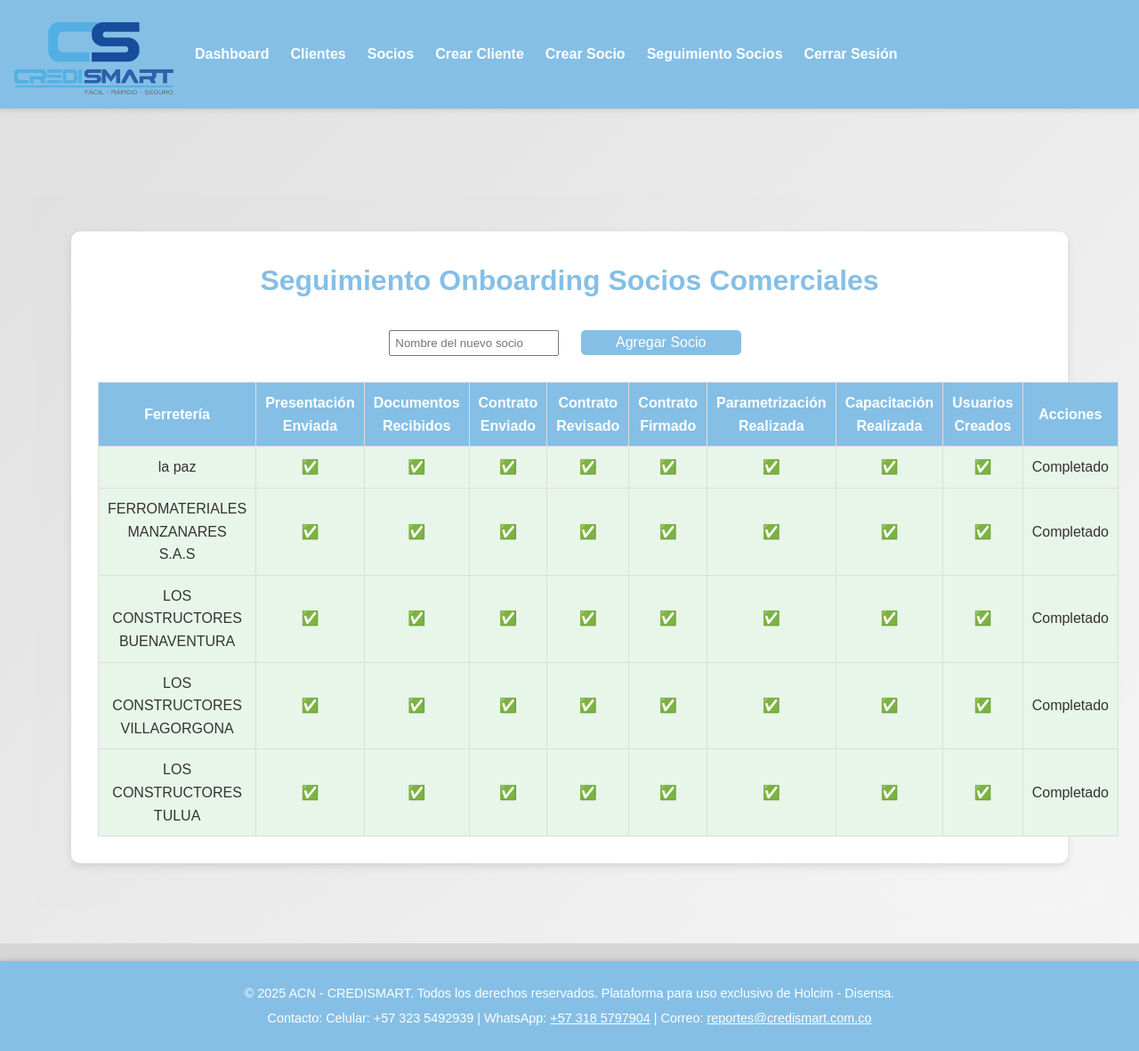
After one commit to Gonzalo-Montilla/ProyectoDisensa, a Django app: page /onboarding/ in a window 1280 px wide. The commit adds this page. Shown: the whole page at 89% size. Run offline with Django 5.2, Linux system fonts and the light colour scheme; data comes from the database, SQL or seed files in the repository; both versions use the stored data as it was after the commit.

Commit message:
funcionalidad de seguimiento onboarding y estilos propis

```diff
--- a/businessapp/models.py
+++ b/businessapp/models.py
@@ -47,3 +47,25 @@ class Client(models.Model):
 
     def __str__(self):
         return self.name
+
+class PartnerOnboarding(models.Model):
+    partner_name = models.CharField(max_length=200, unique=True)
+    presentation_sent = models.BooleanField(default=False)
+    documents_received = models.BooleanField(default=False)
+    contract_sent = models.BooleanField(default=False)
+    contract_reviewed = models.BooleanField(default=False)
+    contract_signed = models.BooleanField(default=False)
+    parametrization_done = models.BooleanField(default=False)
+    training_done = models.BooleanField(default=False)
+    users_created = models.BooleanField(default=False)
+    created_at = models.DateTimeField(auto_now_add=True)
+    updated_at = models.DateTimeField(auto_now=True)
+
+    def __str__(self):
+        return self.partner_name
+
+    @property
+    def is_active(self):
+        return all([self.presentation_sent, self.documents_received, self.contract_sent,
+                    self.contract_reviewed, self.contract_signed, self.parametrization_done,
+                    self.training_done, self.users_created])
--- a/businessapp/static/css/style.css
+++ b/businessapp/static/css/style.css
@@ -57,7 +57,7 @@ body {
 
 /* Tarjetas */
 .card {
-    max-width: 900px;
+    max-width: 1200px;
     margin: 0 auto;
     padding: 30px;
     background: white;
@@ -584,3 +584,46 @@ li {
         margin: 5px 0;
     }
 }
+
+.onboarding-table {
+    width: 100%;
+    border-collapse: collapse;
+    margin-top: 20px;
+    text-align: center;
+}
+
+.onboarding-table th, .onboarding-table td {
+    padding: 10px;
+    border: 1px solid #ddd;
+    text-align: center;
+    vertical-align: middle;
+}
+
+.onboarding-table th {
+    background-color: #85bfe6;
+    color: white;
+    font-weight: bold;
+}
+
+.onboarding-table tr.pending {
+    background-color: #ffebee; /* Rojo claro para pendientes */
+}
+
+.onboarding-table tr.completed {
+    background-color: #e8f5e9; /* Verde claro para completados */
+}
+
+.onboarding-table select {
+    padding: 5px;
+    font-size: 1em;
+    width: 100%;
+    max-width: 200px;
+}
+
+.onboarding-container {
+    padding: 40px;
+    text-align: center;
+    background: linear-gradient(135deg, #e0e0e0 0%, #f5f5f5 100%);
+    min-height: 100vh;
+    margin-top: 90px; /* Ajuste para el navbar */
+}
--- a/businessapp/templates/businessapp/base.html
+++ b/businessapp/templates/businessapp/base.html
@@ -18,6 +18,7 @@
         <a href="{% url 'partner_list' %}">Socios</a>
         <a href="{% url 'create_client' %}">Crear Cliente</a>
         <a href="{% url 'create_partner' %}">Crear Socio</a>
+        <a href="{% url 'onboarding_status' %}">Seguimiento Socios</a>
         <a href="{% url 'logout' %}">Cerrar Sesión</a>
     </div>
 
@@ -26,7 +27,7 @@
     </div>
     <footer class="footer">
         <div class="footer-content">
-            <p>© 2025 ACN - CREDISMART. Todos los derechos reservados. Plataforma para uso exclusivo de Disensa.</p>
+            <p>© 2025 ACN - CREDISMART. Todos los derechos reservados. Plataforma para uso exclusivo de Holcim - Disensa.</p>
             <p>Contacto:
                 <span>Celular: +57 323 5492939</span> |
                 <span>WhatsApp: <a href="https://wa.me/3185797904" target="_blank">+57 318 5797904</a></span> |
--- /dev/null
+++ b/businessapp/templates/businessapp/onboarding_status.html
@@ -0,0 +1,70 @@
+{% extends 'businessapp/base.html' %}
+{% block title %}Onboarding Socios - CrediSmart{% endblock %}
+{% block content %}
+
+<div class="onboarding-container">
+    <div class="card">
+     <h2>Seguimiento Onboarding Socios Comerciales</h2>
+    <!-- Formulario para agregar nuevo socio -->
+        <form method="post" style="margin-bottom: 20px;">
+         {% csrf_token %}
+         <input type="text" name="partner_name" placeholder="Nombre del nuevo socio" required style="padding: 5px; margin-right: 10px;">
+         <button type="submit" name="new_partner" class="submit-button" style="padding: 5px 10px;">Agregar Socio</button>
+        </form>
+     <table class="onboarding-table">
+            <thead>
+             <tr>
+                 <th>Ferretería</th>
+                 <th>Presentación Enviada</th>
+                 <th>Documentos Recibidos</th>
+                    <th>Contrato Enviado</th>
+                    <th>Contrato Revisado</th>
+                 <th>Contrato Firmado</th>
+                 <th>Parametrización Realizada</th>
+                  <th>Capacitación Realizada</th>
+                  <th>Usuarios Creados</th>
+                  <th>Acciones</th>
+             </tr>
+            </thead>
+            <tbody>
+                {% for onboarding in onboarding_list %}
+                <tr class="{% if onboarding.is_active %}completed{% else %}pending{% endif %}">
+                    <td>{{ onboarding.partner_name }}</td>
+                    <td>{% if onboarding.presentation_sent %}✅{% else %}❌{% endif %}</td>
+                    <td>{% if onboarding.documents_received %}✅{% else %}❌{% endif %}</td>
+                    <td>{% if onboarding.contract_sent %}✅{% else %}❌{% endif %}</td>
+                 <td>{% if onboarding.contract_reviewed %}✅{% else %}❌{% endif %}</td>
+                 <td>{% if onboarding.contract_signed %}✅{% else %}❌{% endif %}</td>
+                    <td>{% if onboarding.parametrization_done %}✅{% else %}❌{% endif %}</td>
+                    <td>{% if onboarding.training_done %}✅{% else %}❌{% endif %}</td>
+                    <td>{% if onboarding.users_created %}✅{% else %}❌{% endif %}</td>
+                    <td>
+                      {% if not onboarding.is_active %}
+                     <form method="post" style="display:inline;">
+                           {% csrf_token %}
+                         <input type="hidden" name="partner_id" value="{{ onboarding.id }}">
+                         <select name="stage" onchange="this.form.submit()">
+                             <option value="">Marcar como completado</option>
+                             {% if not onboarding.presentation_sent %}<option value="presentation_sent">Presentación Enviada</option>{% endif %}
+                             {% if not onboarding.documents_received %}<option value="documents_received">Documentos Recibidos</option>{% endif %}
+                             {% if not onboarding.contract_sent %}<option value="contract_sent">Contrato Enviado</option>{% endif %}
+                              {% if not onboarding.contract_reviewed %}<option value="contract_reviewed">Contrato Revisado</option>{% endif %}
+                              {% if not onboarding.contract_signed %}<option value="contract_signed">Contrato Firmado</option>{% endif %}
+                              {% if not onboarding.parametrization_done %}<option value="parametrization_done">Parametrización Realizada</option>{% endif %}
+                              {% if not onboarding.training_done %}<option value="training_done">Capacitación Realizada</option>{% endif %}
+                               {% if not onboarding.users_created %}<option value="users_created">Usuarios Creados</option>{% endif %}
+                         </select>
+                        </form>
+                        {% else %}
+                        <span>Completado</span>
+                     {% endif %}
+                 </td>
+             </tr>
+                {% empty %}
+                <tr><td colspan="10">No hay socios en proceso de onboarding.</td></tr>
+             {% endfor %}
+            </tbody>
+        </table>
+    </div>
+</div>
+{% endblock %}
--- a/businessapp/urls.py
+++ b/businessapp/urls.py
@@ -13,4 +13,5 @@ urlpatterns = [
     path('logout/', views.logout_view, name='logout'),
     path('create_partner/', views.create_partner, name='create_partner'),
     path('register/', views.register, name='register'),
+    path('onboarding/', views.onboarding_status, name='onboarding_status'),
 ]
--- a/businessapp/views.py
+++ b/businessapp/views.py
@@ -18,6 +18,7 @@ from .models import BusinessPartner
 from django.db.models import Exists, OuterRef
 from .models import BusinessPartner, Client
 from django.contrib.auth.forms import UserCreationForm
+from .models import PartnerOnboarding
 
 
 
@@ -176,3 +177,19 @@ def register(request):
     else:
         form = UserCreationForm()
     return render(request, 'businessapp/register.html', {'form': form})
+
+def onboarding_status(request):
+    onboarding_list = PartnerOnboarding.objects.all()
+    if request.method == 'POST':
+        if 'new_partner' in request.POST:  # Crear nuevo socio
+            partner_name = request.POST.get('partner_name')
+            if partner_name and not PartnerOnboarding.objects.filter(partner_name=partner_name).exists():
+                PartnerOnboarding.objects.create(partner_name=partner_name)
+                return redirect('onboarding_status')
+        else:  # Actualizar etapa
+            partner_id = request.POST.get('partner_id')
+            stage = request.POST.get('stage')
+            partner = PartnerOnboarding.objects.get(id=partner_id)
+            setattr(partner, stage, True)
+            partner.save()
+    return render(request, 'businessapp/onboarding_status.html', {'onboarding_list': onboarding_list})
```
Also changed, not shown: businessapp/migrations/0004_partneronboarding.py (added), db.sqlite3.
